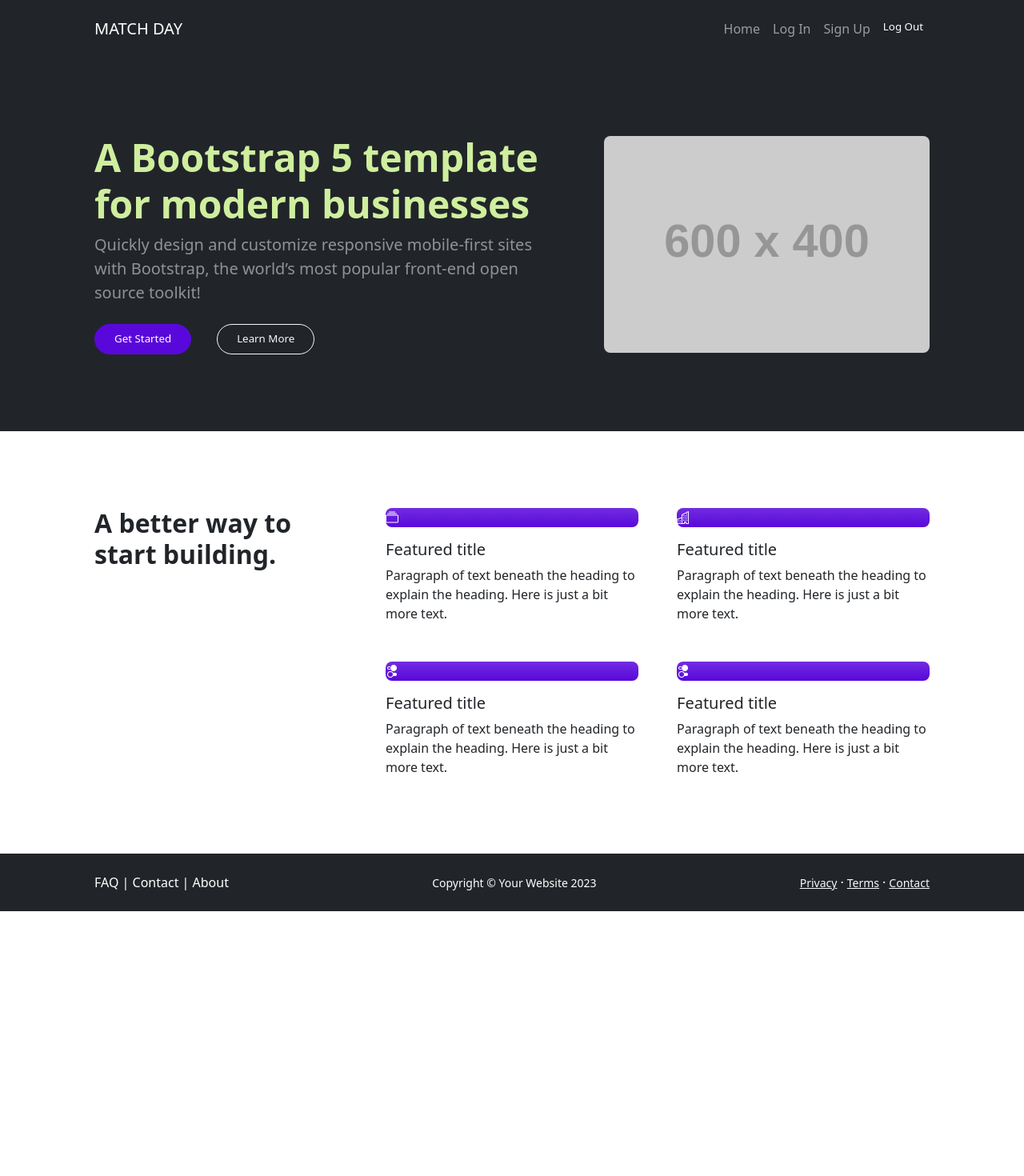
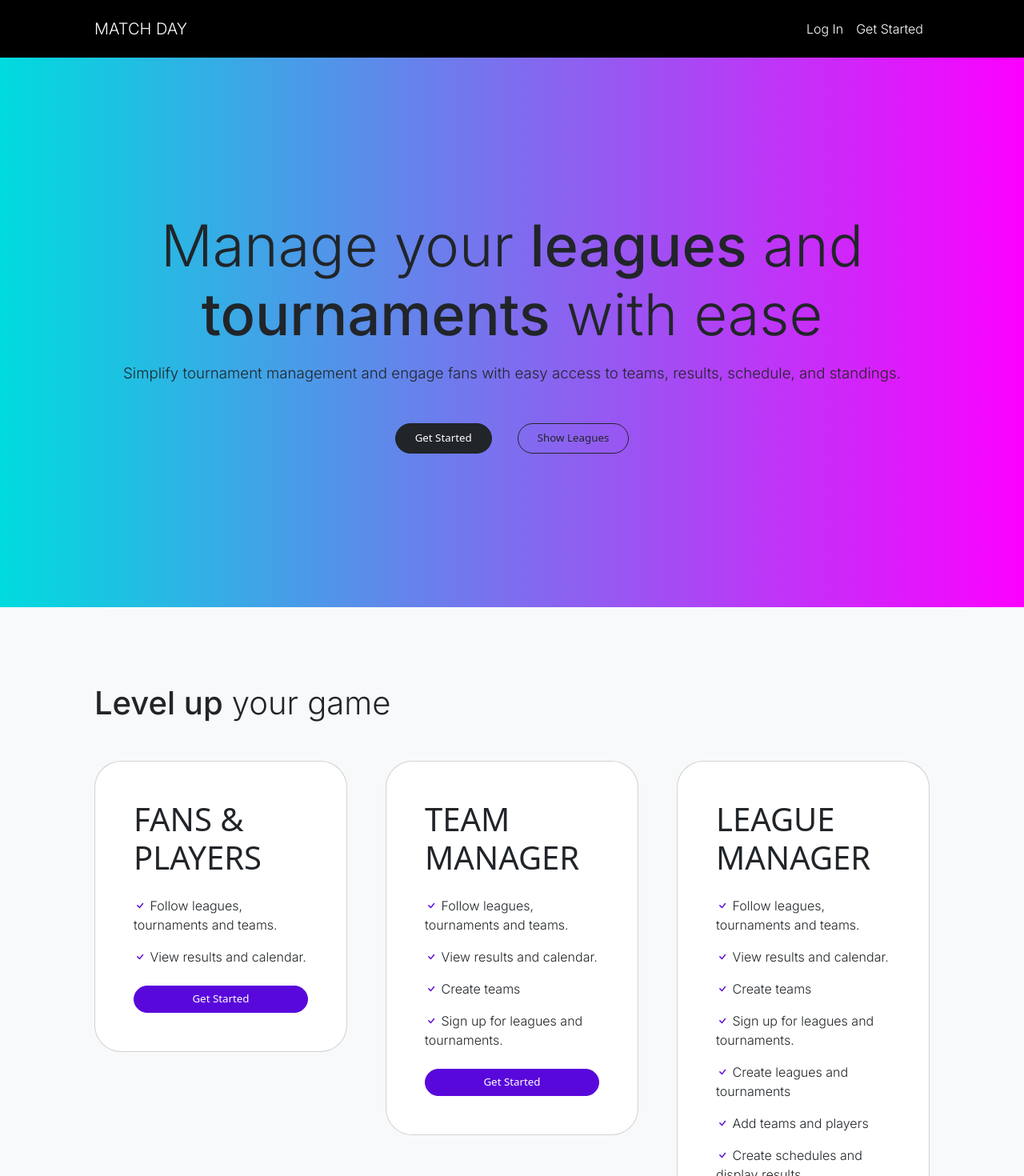
Before and after one commit to Elisenda-LV/matchday-frontend, an Angular app: page / in a window 1280 px wide. Shown: the top 1470 px of the page at 80% size. Before the commit the page ends 1139 px from the top, so only its background shows below. Built offline with nearby package versions, Linux system fonts and the light colour scheme; no server answers.

Commit message:
landing page

```diff
--- a/src/app/components/auth/login/login.component.html
+++ b/src/app/components/auth/login/login.component.html
@@ -1,7 +1,7 @@
 <div class="row login justify-content-center">
   <div class="row">
     <div class="container text-end">
-      <button class="btn btn-light mt-3 me-4" >x</button>
+      <button class="btn btn-light mt-3 me-4" (click)="closeDialog()">x</button>
     </div>
   </div>
 
--- a/src/app/pages/main-page/main-page.component.html
+++ b/src/app/pages/main-page/main-page.component.html
@@ -1,50 +1,208 @@
-<header class="bg-dark py-5">
-  <div class="container px-5">
-      <div class="row gx-5 align-items-center justify-content-center">
-          <div class="col-lg-8 col-xl-7 col-xxl-6">
-              <div class="my-5 text-center text-xl-start">
-                  <h1 class="display-5 fw-bolder text-info mb-2">A Bootstrap 5 template for modern businesses</h1>
-                  <p class="lead fw-normal text-white-50 mb-4">Quickly design and customize responsive mobile-first sites with Bootstrap, the world’s most popular front-end open source toolkit!</p>
-                  <div class="d-grid gap-3 d-sm-flex justify-content-sm-center justify-content-xl-start">
-                      <a class="btn btn-primary btn-lg px-4 me-sm-3" href="#features">Get Started</a>
-                      <a class="btn btn-outline-light btn-lg px-4" href="#!">Learn More</a>
+ <!-- Header-->
+ <header class="custom-gradient py-5">
+  <div class="container px-5 py-5">
+      <div class="row gx-5 align-items-center justify-content-center py-5">
+          <div class="col">
+              <div class="my-5 text-center">
+                  <h1 class="display-2 mb-3">Manage your <strong>leagues</strong> and <strong>tournaments</strong> with ease</h1>
+                  <p class="lead mb-5">Simplify tournament management and engage fans with easy access to teams, results, schedule, and standings.</p>
+                  <div class="d-grid gap-3 d-sm-flex justify-content-sm-center mt-5">
+                      <a class="btn btn-dark btn-lg px-4 me-sm-3" href="#features">Get Started</a>
+                      <a class="btn btn-outline-dark btn-lg px-4" href="#leagues">Show Leagues</a>
                   </div>
               </div>
           </div>
-          <div class="col-xl-5 col-xxl-6 d-none d-xl-block text-center"><img class="img-fluid rounded-3 my-5" src="https://dummyimage.com/600x400/343a40/6c757d" alt="..." /></div>
       </div>
   </div>
 </header>
 
-<!-- Features section-->
-<section class="py-5" id="features">
+ <!-- Features section-->
+ <!-- <section class="py-5" id="features">
   <div class="container px-5 my-5">
       <div class="row gx-5">
-          <div class="col-lg-4 mb-5 mb-lg-0"><h2 class="fw-bolder mb-0">A better way to start building.</h2></div>
+          <div class="col-lg-4 mb-5 mb-lg-0"><h2 class=" mb-0">Level up your game</h2></div>
           <div class="col-lg-8">
               <div class="row gx-5 row-cols-1 row-cols-md-2">
                   <div class="col mb-5 h-100">
-                      <div class="feature bg-primary bg-gradient text-white rounded-3 mb-3"><i class="bi bi-collection"></i></div>
-                      <h2 class="h5">Featured title</h2>
+                      <div class="feature  bg-gradient  rounded-3 mb-3"><i class="bi bi-collection"></i></div>
+                      <h5 class=""><strong>Manage</strong> your League or Tournament</h5>
                       <p class="mb-0">Paragraph of text beneath the heading to explain the heading. Here is just a bit more text.</p>
                   </div>
                   <div class="col mb-5 h-100">
-                      <div class="feature bg-primary bg-gradient text-white rounded-3 mb-3"><i class="bi bi-building"></i></div>
-                      <h2 class="h5">Featured title</h2>
+                      <div class="feature bg-gradient rounded-3 mb-3"><i class="bi bi-building"></i></div>
+                      <h5 class="">Manage your Team</h5>
                       <p class="mb-0">Paragraph of text beneath the heading to explain the heading. Here is just a bit more text.</p>
                   </div>
                   <div class="col mb-5 mb-md-0 h-100">
-                      <div class="feature bg-primary bg-gradient text-white rounded-3 mb-3"><i class="bi bi-toggles2"></i></div>
-                      <h2 class="h5">Featured title</h2>
+                      <div class="feature  bg-gradient rounded-3 mb-3"><i class="bi bi-toggles2"></i></div>
+                      <h5 class=""><strong>Keep up</strong> with your league or teams</h5>
                       <p class="mb-0">Paragraph of text beneath the heading to explain the heading. Here is just a bit more text.</p>
                   </div>
                   <div class="col h-100">
-                      <div class="feature bg-primary bg-gradient text-white rounded-3 mb-3"><i class="bi bi-toggles2"></i></div>
-                      <h2 class="h5">Featured title</h2>
+                      <div class="feature rounded-3 mb-3"><i class="bi bi-toggles2"></i></div>
+                      <h5 class="">Featured title</h5>
                       <p class="mb-0">Paragraph of text beneath the heading to explain the heading. Here is just a bit more text.</p>
                   </div>
               </div>
           </div>
       </div>
   </div>
+</section> -->
+
+<!-- Profile sectio-->
+<section class="bg-light py-5">
+  <div class="container px-5 my-5">
+      <div class="text-start mb-5">
+          <h1 class=""><strong>Level up</strong> your game</h1>
+           <!-- <p class="lead fw-normal text-muted mb-0">Choose your profile and xxxxxx  </p> -->
+           <!-- <p class="lead mb-5">Simplify tournament management and engage fans with easy access to teams, results, schedule, and standings.</p> -->
+      </div>
+      <div class="row gx-5 justify-content-center">
+          <!-- Fan card-->
+          <div class="col-lg-6 col-xl-4">
+              <div class="card mb-5 mb-xl-0">
+                  <div class="card-body p-5">
+                      <div class=" display-6 text-uppercase mb-4">Fans & Players</div>
+                      <ul class="list-unstyled mb-4">
+                        <li class="mb-3">
+                          <i class="bi bi-check text-primary"></i>
+                              Follow leagues, tournaments and teams.
+                        </li>
+                        <li class="mb-4">
+                            <i class="bi bi-check text-primary"></i>
+                              View results and calendar.
+                        </li>
+                      </ul>
+                      <div class="d-grid"><a class="btn btn-primary" href="#!">Get Started</a></div>
+                  </div>
+              </div>
+          </div>
+          <!-- Team manager card-->
+          <div class="col-lg-6 col-xl-4">
+              <div class="card mb-5 mb-xl-0">
+                  <div class="card-body p-5">
+                    <div class=" display-6 text-uppercase mb-4">Team Manager</div>
+                      <ul class="list-unstyled mb-4">
+                        <li class="mb-3">
+                          <i class="bi bi-check text-primary"></i>
+                          Follow leagues, tournaments and teams.
+                        </li>
+                        <li class="mb-3">
+                          <i class="bi bi-check text-primary"></i>
+                          View results and calendar.
+                        </li>
+                        <li class="mb-3">
+                          <i class="bi bi-check text-primary"></i>
+                          Create teams
+                        </li>
+                        <li class="mb-4">
+                          <i class="bi bi-check text-primary"></i>
+                         Sign up for leagues and tournaments.
+                        </li>
+                      </ul>
+
+                      <div class="d-grid"><a class="btn btn-primary" href="#!">Get Started</a></div>
+                  </div>
+              </div>
+          </div>
+          <!-- League Manager Card-->
+          <div class="col-lg-6 col-xl-4">
+              <div class="card">
+                  <div class="card-body p-5">
+                    <div class=" display-6 text-uppercase mb-4">League Manager</div>
+                      <ul class="list-unstyled mb-4">
+                        <li class="mb-3">
+                          <i class="bi bi-check text-primary"></i>
+                          Follow leagues, tournaments and teams.
+                        </li>
+                        <li class="mb-3">
+                          <i class="bi bi-check text-primary"></i>
+                          View results and calendar.
+                        </li>
+                        <li class="mb-3">
+                          <i class="bi bi-check text-primary"></i>
+                          Create teams
+                        </li>
+                        <li class="mb-3">
+                          <i class="bi bi-check text-primary"></i>
+                          Sign up for leagues and tournaments.
+                        </li>
+                        <li class="mb-3">
+                          <i class="bi bi-check text-primary"></i>
+                          Create leagues and tournaments
+                        </li>
+                        <li class="mb-3">
+                          <i class="bi bi-check text-primary"></i>
+                          Add teams and players
+                        </li>
+                        <li class="mb-4">
+                          <i class="bi bi-check text-primary"></i>
+                          Create schedules and display results.
+                        </li>
+                      </ul>
+                      <div class="d-grid"><a class="btn btn-primary" href="#!">Get Started</a></div>
+                  </div>
+              </div>
+          </div>
+      </div>
+  </div>
 </section>
+
+
+
+<!-- show leagues-->
+<section class="py-5 bg-dark" id="leagues">
+ <!--  <div class="container px-5 my-5">
+      <div class="row gx-5 justify-content-center">
+          <div class="col-lg-8 col-xl-6">
+              <div class="text-center pb-5">
+                  <h2 class="text-white">Show Leagues</h2>
+                  <p class="lead text-light mb-5">Lorem ipsum, dolor sit amet consectetur adipisicing elit. Eaque fugit ratione dicta mollitia. Officiis ad.</p>
+              </div>
+          </div>
+      </div>
+      <div class="row gx-5">
+
+            @for( league of leagues; track $index ){
+
+              <div class="col-lg-2 col-xl-4">
+                <div class="card mb-5 mb-xl-0">
+                    <div class="card-body p-5">
+
+                        <div class="mb-3">
+                            <span class="display-6">{{ league.league_name }}</span>
+                        </div>
+                        <ul class="list-unstyled mb-4">
+                            <li class="mb-2"><strong>{{ league.location }}</strong></li>
+                            <li class="mb-2">{{ league.sport }}</li>
+                            <li class="mb-2">{{ league.category }}</li>
+                            <li class="mb-2">{{ league.gender }}</li>
+                            <li class="mb-2 text-muted">{{ league.description }}</li>
+                        </ul>
+                        <div class="d-grid"><a class="btn btn-primary text-white mb-3" [routerLink]="['/leagues']" routerLinkActive="router-link-active">+ More Info</a></div>
+
+                    </div>
+                </div>
+              </div>
+            }
+          </div>
+      </div> -->
+
+      <!-- Call to action-->
+     <!--  <aside class="bg-primary bg-gradient rounded-3 p-4 p-sm-5 mt-5">
+          <div class="d-flex align-items-center justify-content-between flex-column flex-xl-row text-center text-xl-start">
+              <div class="mb-4 mb-xl-0">
+                  <div class="fs-3 fw-bold text-white">New products, delivered to you.</div>
+                  <div class="text-white-50">Sign up for our newsletter for the latest updates.</div>
+              </div>
+              <div class="ms-xl-4">
+                  <div class="input-group mb-2">
+                      <input class="form-control" type="text" placeholder="Email address..." aria-label="Email address..." aria-describedby="button-newsletter" />
+                      <button class="btn btn-outline-light" id="button-newsletter" type="button">Sign up</button>
+                  </div>
+                  <div class="small text-white-50">We care about privacy, and will never share your data.</div>
+              </div>
+          </div>
+      </aside> -->
+
+</section>
--- a/src/app/pages/main-page/main-page.component.scss
+++ b/src/app/pages/main-page/main-page.component.scss
@@ -0,0 +1,4 @@
+
+.lead{
+  font-size: 14pt;
+}
--- a/src/app/pages/main-page/main-page.component.ts
+++ b/src/app/pages/main-page/main-page.component.ts
@@ -2,11 +2,12 @@ import { CommonModule } from '@angular/common';
 import { Component } from '@angular/core';
 import { League } from '../../interfaces/league.interface';
 import { LeagueService } from '../../services/leagues.service';
+import { RouterModule } from '@angular/router';
 
 @Component({
   selector: 'app-main-page',
   standalone: true,
-  imports: [CommonModule, ],
+  imports: [CommonModule,RouterModule ],
   templateUrl: './main-page.component.html',
   styleUrl: './main-page.component.scss'
 })
@@ -23,4 +24,6 @@ export class MainPageComponent {
   }
 
 
+
+
 }
--- a/src/app/shared/navbar/navbar.component.html
+++ b/src/app/shared/navbar/navbar.component.html
@@ -1,17 +1,20 @@
-<nav class="navbar navbar-expand-lg navbar-dark bg-dark p-3">
+<nav class="navbar navbar-expand-lg bg-black p-3">
   <div class="container px-5">
-      <a class="navbar-brand" href="index.html">MATCH DAY</a>
-      <button class="navbar-toggler" type="button" data-bs-toggle="collapse" data-bs-target="#navbarSupportedContent" aria-controls="navbarSupportedContent" aria-expanded="false" aria-label="Toggle navigation"><span class="navbar-toggler-icon"></span></button>
+      <a class="navbar-brand text-white" href="index.html">MATCH DAY</a>
+      <button class="navbar-toggler border-light" type="button" data-bs-toggle="collapse" data-bs-target="#navbarSupportedContent" aria-controls="navbarSupportedContent" aria-expanded="false" aria-label="Toggle navigation"><span class="navbar-toggler-icon"></span></button>
       <div class="collapse navbar-collapse" id="navbarSupportedContent">
           <ul class="navbar-nav ms-auto mb-2 mb-lg-0">
 
               <!-- TODO: If, else segons si usuari fa login --------------------->
 
-            <li class="nav-item"><a class="nav-link" [routerLink]="['/home']" routerLinkActive="router-link-active">Home</a></li>
-            <li class="nav-item"><a class="nav-link" (click)="openLogin()">Log In</a></li>
-            <li class="nav-item"><a class="nav-link" (click)="openRegister()">Sign Up</a></li>
-            <!-- <li class="nav-item"><p class="nav-link">May the Force be with you!</p></li> -->
-            <li class="nav-item"><a class="nav-link btn btn-outline-dark text-white" (click)="logout()" [routerLink]="['/home']" routerLinkActive="router-link-active">Log Out</a></li>
+
+            <li class="nav-item"><a class="nav-link text-white" (click)="openLogin()">Log In</a></li>
+            <li class="nav-item"><a class="nav-link text-white" (click)="openRegister()">Get Started</a></li>
+
+            <!-- TODO: mostrar cuando usario este registrado: -->
+            <!-- <li class="nav-item"><p class="nav-link text-white">Holi!!!</p></li>
+            <li class="nav-item"><a class="nav-link text-white" [routerLink]="['/home']" routerLinkActive="router-link-active">Home</a></li>
+            <li class="nav-item"><a class="nav-link text-white" (click)="logout()" [routerLink]="['/home']" routerLinkActive="router-link-active">Log Out</a></li> -->
           </ul>
       </div>
   </div>
--- a/src/app/shared/navbar/navbar.component.ts
+++ b/src/app/shared/navbar/navbar.component.ts
@@ -32,6 +32,8 @@ export class NavbarComponent {
 
   }
 
-  logout(){}
+  logout(){
+
+  }
 
 }
--- a/src/index.html
+++ b/src/index.html
@@ -7,6 +7,9 @@
   <meta name="viewport" content="width=device-width, initial-scale=1">
   <link rel="icon" type="image/x-icon" href="favicon.ico">
   <link href="https://cdn.jsdelivr.net/npm/bootstrap-icons@1.5.0/font/bootstrap-icons.css" rel="stylesheet" />
+  <link rel="preconnect" href="https://fonts.googleapis.com">
+  <link rel="preconnect" href="https://fonts.gstatic.com" crossorigin>
+  <link href="https://fonts.googleapis.com/css2?family=Inter:wght@300;500&display=swap" rel="stylesheet">
 </head>
 <body>
   <app-root></app-root>
--- a/src/styles.scss
+++ b/src/styles.scss
@@ -2,9 +2,9 @@
 
 
 $primary: #5908db;
-$secondary: #69dc9e;
-$info: #CFEE9E;
-$gradient-right: linear-gradient(90deg, #faa6ffff, #7353baff, #2f195fff, #0f1020ff, #efc3f5ff);
+$secondary: #fc00ff;
+$info: #29d1d1;
+
 
 
 
@@ -26,3 +26,18 @@ $gradient-right: linear-gradient(90deg, #faa6ffff, #7353baff, #2f195fff, #0f1020
   border-radius: 25pt;
 
 }
+
+.custom-gradient {
+  //background: linear-gradient(to right, #5908db13, #69dc9f4e, #5908db13); /* Cambia los colores según tus preferencias */
+  //background: radial-gradient(circle, #35d8ea, #5908db );
+  //background: radial-gradient(circle, #35d8ea, #5908db, white );
+  background: #fc00ff;  /* fallback for old browsers */
+  background: -webkit-linear-gradient(to right, #00dbde, #fc00ff);  /* Chrome 10-25, Safari 5.1-6 */
+  background: linear-gradient(to right, #00dbde, #fc00ff); /* W3C, IE 10+/ Edge, Firefox 16+, Chrome 26+, Opera 12+, Safari 7+ */
+
+}
+
+h1, h2, h5, li, span, p, a {
+  font-family: 'Inter', sans-serif;
+  font-weight: lighter;
+}
```
